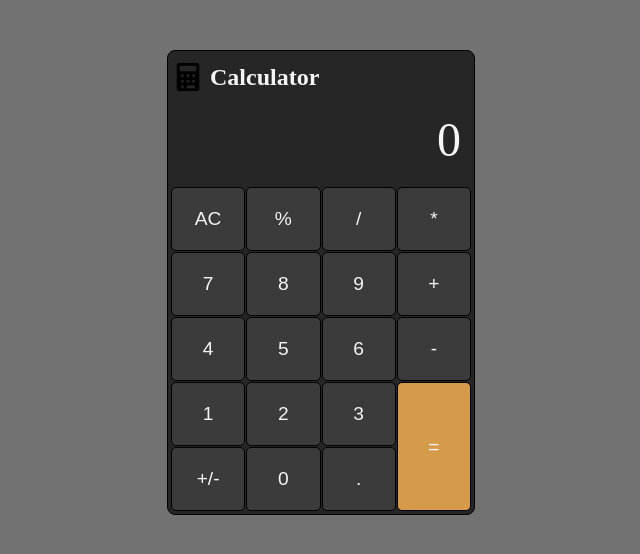
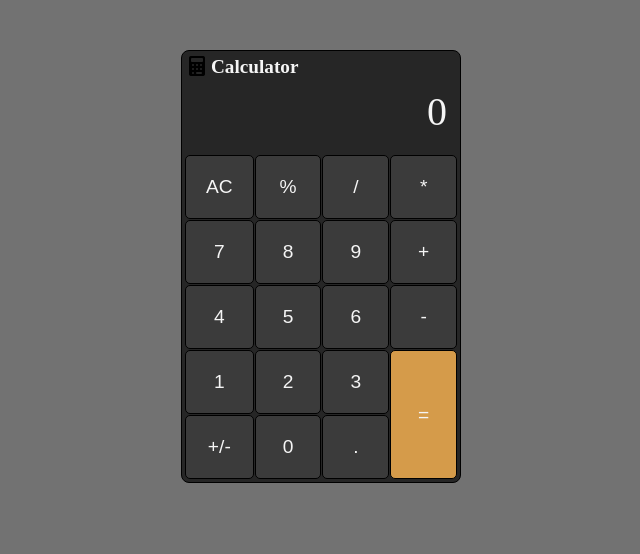
Before and after one commit to Kristiyan-Ivanov/simple-react-calculator, a React (Vite) app: page / in a window 1280 px wide. Shown: the top 554 px of the page, without its empty margins (319-959 px from the left). Built offline with nearby package versions, Linux system fonts and the light colour scheme.

Commit message:
Change Calculator Styling

```diff
--- a/src/App.css
+++ b/src/App.css
@@ -1,5 +1,5 @@
 .Calculator {
-  width: 300px;
+  width: 280px;
   margin: 50px auto;
   text-align: center;
   border: 1px solid black;
@@ -11,26 +11,29 @@
 
 .Calculator__Header {
   display: flex;
-  align-items: center;
-  height: 50px;
+  align-items: flex-end;
+  height: 26px;
+  padding-top: 4px;
 }
 
 .Calculator__Header img{
-  width: 34px;
-  height: 34px;
+  width: 24px;
+  height: 24px;
 }
 
-.Calculator__Header h1{
-    margin-left: 5px;
-    font-size: 1.5rem;
+.Calculator__Title{
+    margin-left: 0px;
+    margin-block: 0;
+    margin-inline-start: 2px;
+    font-size: 1.2rem;
     color: whitesmoke;
 }
 
 .Calculator__Display {
   color: whitesmoke;
   padding: 10px;
-  font-size: 3rem;
-  margin-bottom: 10px;
+  padding-bottom: 20px;
+  font-size: 2.5rem;
   text-align: right;
   border-radius: 5px;
 }
--- a/src/components/Calculator.jsx
+++ b/src/components/Calculator.jsx
@@ -13,7 +13,7 @@ function Calculator() {
     <div className="Calculator">
       <div className='Calculator__Header'>
         <img src={calculatorIcon} alt="calculator icon" />
-        <h1>Calculator</h1>
+        <h1 className="Calculator__Title">Calculator</h1>
       </div>
       <Display value={displayValue} />
       <ButtonGrid buttons={buttons} onButtonClick={handleButtonClick} />
--- a/src/index.css
+++ b/src/index.css
@@ -1,3 +1,9 @@
+* {
+  margin: 0;
+  padding: 0;
+  box-sizing: border-box;
+}
+
 body {
   background: #727272;
 }
```
